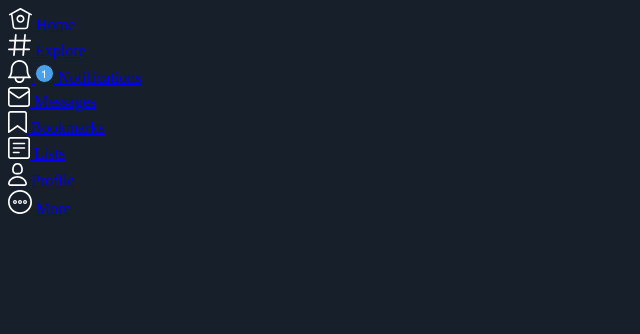
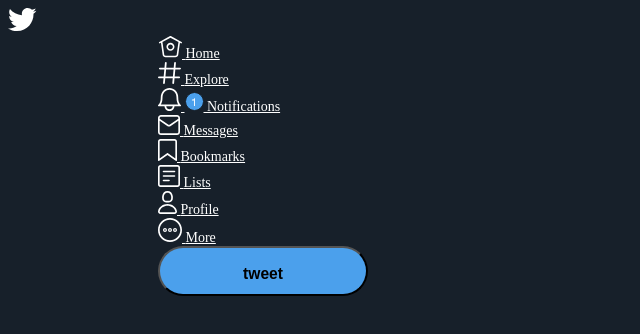
Before and after one commit to Roberts2223/twitter-bootcamp, a plain HTML site: page index.html in a window 1280 px wide. Shown: the whole page, without its empty margins (0-640 px from the left). Drawn offline with nearby package versions, Linux system fonts and the light colour scheme; files that its build step writes are made by us from their sources.

Commit message:
added twitter button

```diff
--- a/index.html
+++ b/index.html
@@ -8,11 +8,14 @@
     <link href="style.css" rel="stylesheet" />
   </head>
   <body>
-
-
+    <div class="twitter-logo">
+    <svg width="29" height="24" viewBox="0 0 29 24" fill="none" xmlns="http://www.w3.org/2000/svg">
+        <path d="M28.3825 2.73125C27.3387 3.19375 26.2175 3.50625 25.0387 3.6475C26.2413 2.9275 27.1637 1.785 27.5988 0.425C26.4738 1.0925 25.2275 1.5775 23.9013 1.8375C22.8388 0.7075 21.3263 0 19.6513 0C16.4363 0 13.8287 2.6075 13.8287 5.825C13.8287 6.28 13.8812 6.7225 13.9787 7.15C9.1375 6.90625 4.84875 4.5875 1.97625 1.065C1.47625 1.9275 1.18875 2.9275 1.18875 3.9925C1.18875 6.0125 2.2175 7.79625 3.77875 8.84C2.82375 8.80875 1.92625 8.5475 1.14125 8.11125V8.18625C1.14125 11.0075 3.1475 13.3613 5.8125 13.8963C5.3225 14.0288 4.80875 14.0988 4.27875 14.0988C3.90375 14.0988 3.5375 14.0638 3.1825 13.9963C3.92375 16.3088 6.07375 17.9938 8.6225 18.0388C6.62875 19.6013 4.1175 20.5325 1.39 20.5325C0.92 20.5325 0.45625 20.505 0 20.4513C2.5775 22.105 5.6375 23.0675 8.925 23.0675C19.6375 23.0675 25.4938 14.195 25.4938 6.5C25.4938 6.25 25.4875 5.9975 25.4762 5.7475C26.6138 4.925 27.6012 3.90125 28.38 2.735L28.3825 2.73125Z" fill="white"/>
+        </svg>
+    </div>
 
     <!-- Side menu -->
-    <nav>
+    <nav class="side-menu">
         <a href="#">
             <svg width="24" height="22" viewBox="0 0 24 22" fill="none" xmlns="http://www.w3.org/2000/svg">
                 <path fill-rule="evenodd" clip-rule="evenodd" d="M12.8353 0.0957275L23.5813 5.89788C23.9684 6.10848 24.1131 6.59243 23.9046 6.97853C23.6951 7.3657 23.2101 7.50716 22.8229 7.30188L21.9529 6.83175L20.2234 19.053C19.9915 20.3708 18.8289 21.2728 17.3909 21.2728H7.51822C6.08231 21.2728 4.91869 20.3719 4.69107 19.0795L2.9584 6.83388L2.09154 7.30188C1.97134 7.3657 1.84052 7.3976 1.71288 7.3976C1.42995 7.3976 1.15447 7.2455 1.01088 6.9796C0.801342 6.59137 0.945997 6.10741 1.33316 5.89788L12.077 0.0957275C12.3142 -0.0319092 12.5982 -0.0319092 12.8353 0.0957275ZM17.393 19.6773C17.9004 19.6773 18.5343 19.4476 18.6481 18.803L20.4563 6.02338L12.4556 1.70501L4.45707 6.02551L6.26738 18.8285C6.37693 19.4476 7.0098 19.6773 7.52035 19.6773H17.393ZM12.4561 14.826C10.2384 14.826 8.43555 13.0221 8.43555 10.8055C8.43555 8.58887 10.2384 6.78494 12.4561 6.78494C14.6738 6.78494 16.4767 8.58887 16.4767 10.8055C16.4767 13.0221 14.6738 14.826 12.4561 14.826ZM12.4561 13.2306C13.7942 13.2306 14.8812 12.1435 14.8812 10.8055C14.8812 9.46743 13.7942 8.38039 12.4561 8.38039C11.118 8.38039 10.031 9.46743 10.031 10.8055C10.031 12.1435 11.118 13.2306 12.4561 13.2306Z" fill="white"/>
@@ -72,6 +75,11 @@
             <span class="text">More</span>
         </a>
 
+        <button class="btn">
+            <h3>tweet</h3>
+
+        </button>
+
     </nav>
 
   </body>
--- a/style.scss
+++ b/style.scss
@@ -10,3 +10,24 @@ svg {
   body{
       background:#17202A;
   }
+
+  .side-menu{
+    font-size:14px;
+    color:white;
+    padding:0;
+
+    margin-left:150px;
+
+  }
+    a{
+        color:white;
+
+
+  }
+
+  .btn{
+      height: 50px;
+      width: 210px;
+      border-radius: 100px;
+      background: #4BA0EC;
+  }
```
